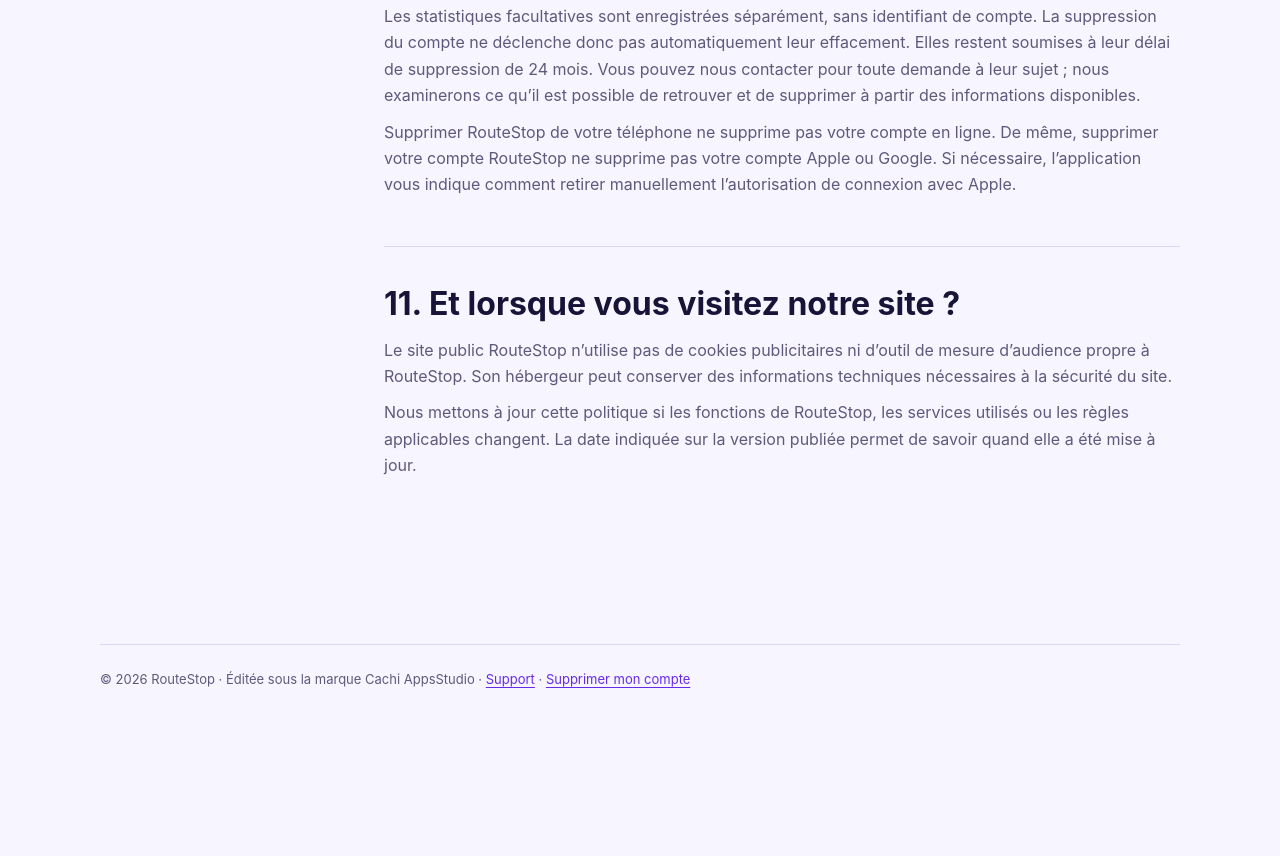
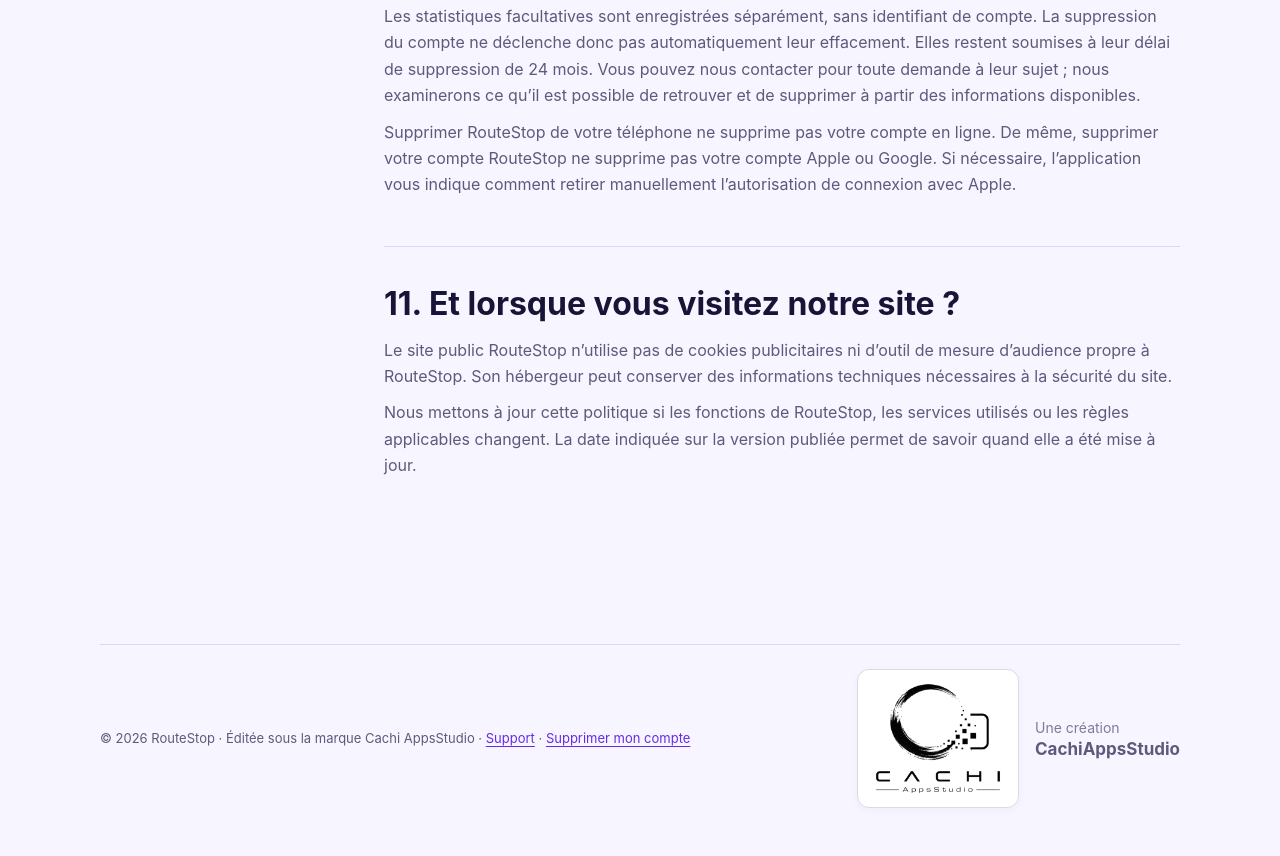
Before and after one commit to CAchiAppsstudio/routestop-public, a plain HTML site: page confidentialite.html in a window 1280 px wide. Shown: the part 7847-8703 px from the top of the page. Before the commit the page ends 8586 px from the top, so only its background shows below. Drawn offline with Linux system fonts and the light colour scheme.

Commit message:
Add official CachiAppsStudio signature to public pages

```diff
--- a/confidentialite.html
+++ b/confidentialite.html
@@ -11,6 +11,7 @@
   />
   <link rel="icon" href="assets/icon.png" />
   <link rel="stylesheet" href="legal.css" />
+<link rel="stylesheet" href="studio-signature-f7958e556f17.css">
 </head>
 <body>
   <a class="skip-link" href="#contenu">Aller au contenu</a>
@@ -181,10 +182,16 @@
     </article>
   </main>
 
-  <footer class="shell footer">
+  <footer class="shell footer studio-footer-signature-row">
+<div class="footer-legal-copy">
     © 2026 RouteStop · Éditée sous la marque Cachi AppsStudio ·
     <a href="support.html">Support</a> ·
     <a href="suppression-compte.html">Supprimer mon compte</a>
-  </footer>
+</div>
+<div class="studio-signature" id="cachiappsstudio">
+  <span class="studio-logo-badge"><img src="assets/cachi-appsstudio-logo-928a21d052bb.png" alt="" width="220" height="194" loading="lazy" decoding="async"></span>
+  <span class="studio-signature-copy"><span class="studio-signature-kicker">Une création</span><strong>CachiAppsStudio</strong></span>
+</div>
+</footer>
 </body>
 </html>
--- /dev/null
+++ b/studio-signature-f7958e556f17.css
@@ -0,0 +1,75 @@
+/* Signature CachiAppsStudio commune aux sites du studio. */
+.studio-signature {
+  display:flex;
+  flex-wrap:wrap;
+  align-items:center;
+  gap:16px;
+  max-width:100%;
+  min-width:0;
+}
+.studio-logo-badge {
+  display:inline-flex;
+  align-items:center;
+  justify-content:center;
+  flex:0 0 auto;
+  padding:10px 14px;
+  border:1px solid #d8dde3;
+  border-radius:12px;
+  background:#fff;
+  color-scheme:light;
+  box-shadow:0 2px 8px #0000000a;
+}
+.studio-logo-badge img {
+  display:block;
+  width:132px;
+  max-width:100%;
+  height:auto;
+  object-fit:contain;
+  padding:0;
+  border:0;
+  border-radius:0;
+  background:transparent;
+}
+.studio-signature>.studio-signature-copy {
+  display:block;
+  min-width:0;
+  max-width:220px;
+  font-size:14px;
+  line-height:1.5;
+  color:inherit;
+}
+.studio-signature .studio-signature-kicker {
+  display:block;
+  font-size:14px;
+  opacity:.78;
+}
+.studio-signature .studio-signature-copy strong {
+  display:block;
+  font-size:17px;
+  line-height:1.35;
+  font-weight:700;
+  color:inherit;
+  overflow-wrap:anywhere;
+}
+.site-footer .footer-inner {
+  flex-wrap:wrap;
+}
+.studio-footer-signature-row {
+  display:flex;
+  flex-wrap:wrap;
+  align-items:center;
+  justify-content:space-between;
+  gap:24px;
+}
+.studio-footer-signature-row>.footer-legal-copy {
+  min-width:0;
+  margin:0;
+}
+@media(max-width:360px) {
+  .studio-logo-badge {
+    padding:8px 12px;
+  }
+  .studio-logo-badge img {
+    width:116px;
+  }
+}
```
Also changed, not shown: index.html (+7 -1 lines), support.html (+9 -2 lines), suppression-compte.html (+9 -2 lines), assets/cachi-appsstudio-logo-928a21d052bb.png (added), 1 other file.
